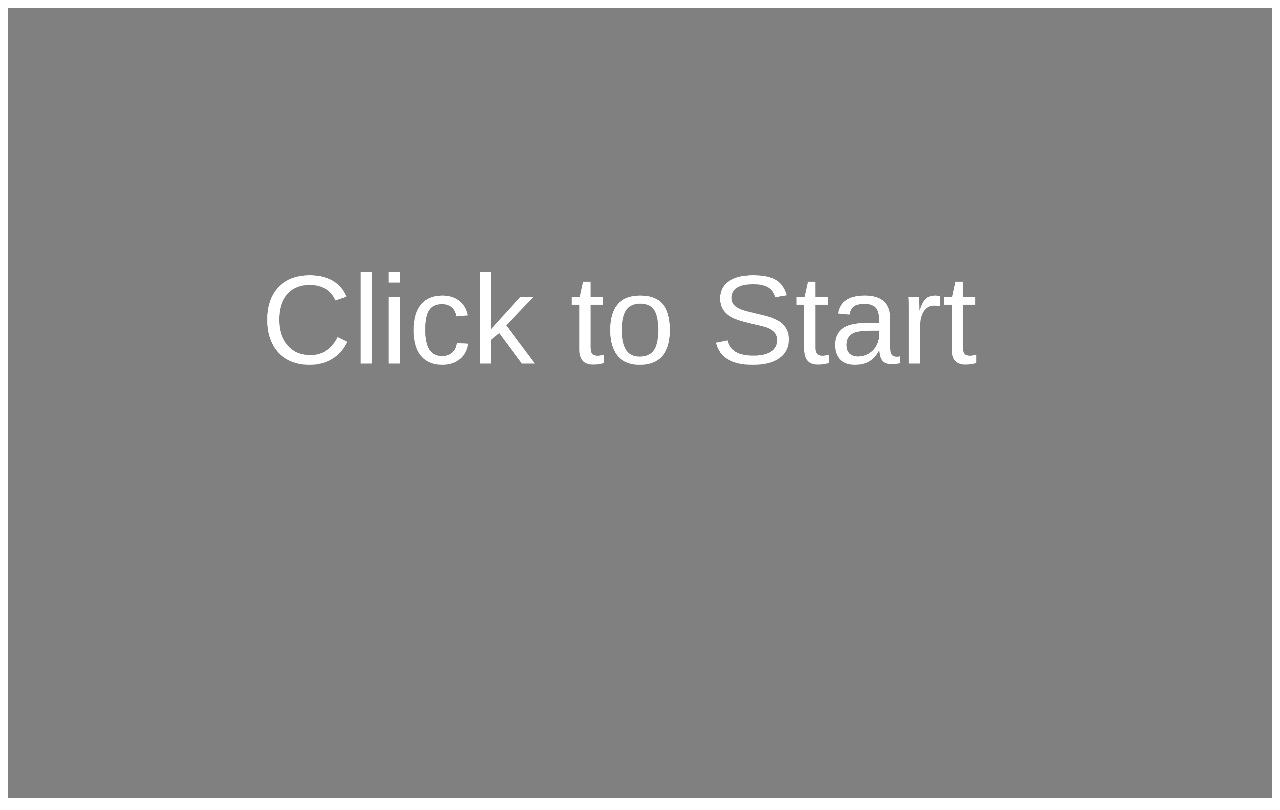
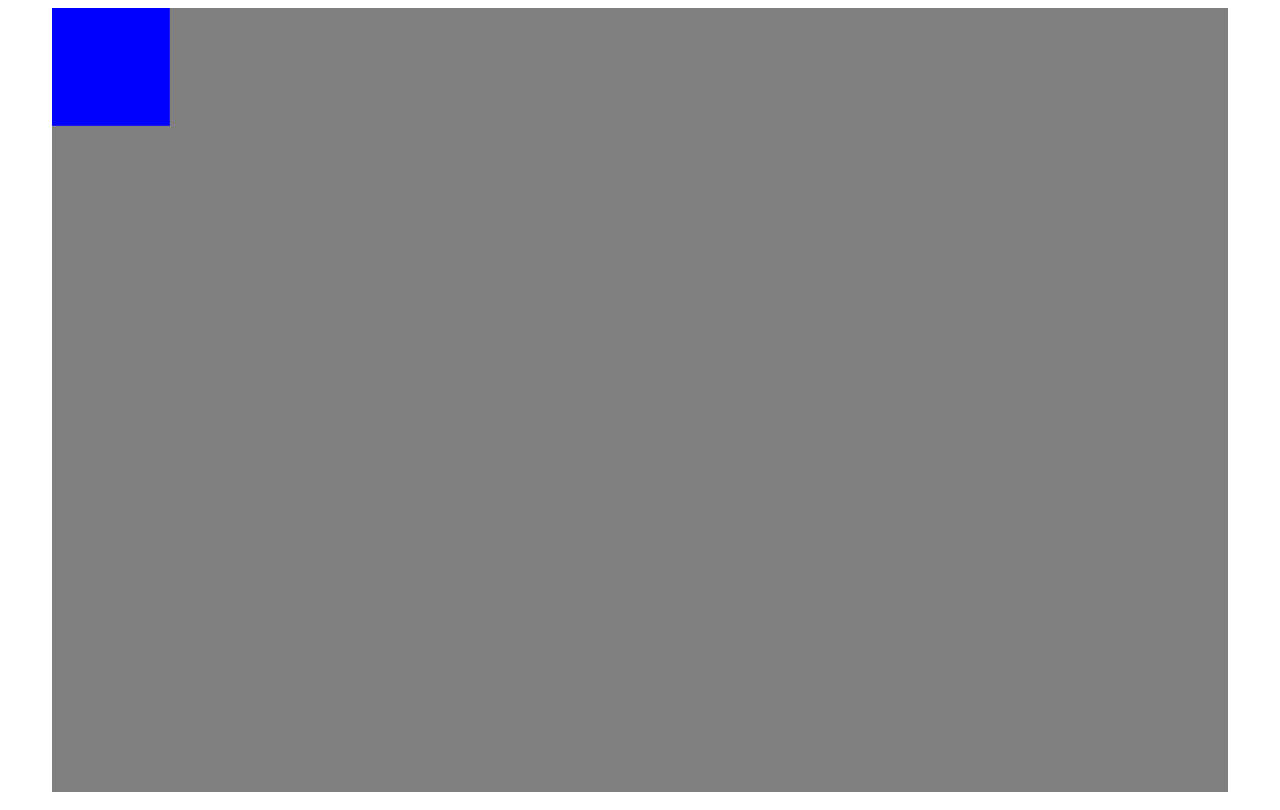
Before and after one commit to skyler544/it-project, a plain HTML site: page index.html in a window 1280 px wide. Drawn offline with nearby package versions, Linux system fonts and the light colour scheme.

Commit message:
proportion doesn't change now. For starters I set it to 2 : 3 (2 height, 3 width)

```diff
--- a/css/main.css
+++ b/css/main.css
@@ -1,11 +1,11 @@
 body {
     overflow: hidden;
     scroll-behavior: unset;
+    text-align: center;
 }
 #game {
     box-sizing: border-box;
     background-color: gray;
-    width: 100%;
-    height: 100%;
+    height: 98vh;
     overflow: hidden;
 }
--- a/js/draw.js
+++ b/js/draw.js
@@ -10,18 +10,31 @@ var gameArea = {
         gameArea.resize();
 
         // just some intro, test or whatever you like ...
-        let START = new component("text", "Click to Start");
+        /* let START = new component("text", "Click to Start");
         START.y = 45;
         START.width = 10; // width = font-size, height = font-family
         START.height = "Arial"; // width = font-size, height = font-family
         START.x = 20;
         START.color = "white";
         START.percentTOpixel(); // x, y, width and height will be changed to pixel (relative to the size of the game)
-        START.update(); // we need to update the game after each action (also update reguarly later) -> setIntervall
+        START.update(); // we need to update the game after each action (also update reguarly later) -> setIntervall */
+        let BLOCK = new component("rect", "blue");
+        BLOCK.x = 0;
+        BLOCK.y = 0;
+        BLOCK.width = 10;
+        BLOCK.height = 10;
+        // BLOCK.color = "blue"; -- optional
+        BLOCK.percentTOpixel();
+        BLOCK.update();
     },
+    // please also check if in vertical mode - or force vertical mode ...
     resize : function () { // absolute size not important! -> only proportion
-        gameArea.canvas.width = window.innerWidth * 3; // * 3 for better resolution
+        // resizing only dependent from height - don't make it also dependent from the width, beacause then the proportion will be lost!!!
         gameArea.canvas.height = window.innerHeight * 3;  // * 3 for better resolution
+        gameArea.canvas.width = gameArea.canvas.height * 1.5 // 1.5 times as wide as the height - can / should be changed
+        // -> Proportion for now :
+        // 1 : 1,5
+        // 2 : 3 (2 heiht - 3 width)
     }
 }
 
@@ -84,12 +97,15 @@ class component {
         this.y += this.speedY;
     }
     percentTOpixel() { // we want to write in percent to make it responsive, not in pixel
+        // for now the percent are relative to the width
+        // you can change it to the height by replacing "gameArea.canvas.width"
+        // by "gameArea.canvas.height" in line 1 (== 103) and 3 (== 105)
         this.width = (this.width/100) * gameArea.canvas.width /* width: percent to pixel */
         if (typeof this.height == "number") { // don't, if height is e.g. a font-family - string e.g. "Arial"
             this.height = (this.height/100) * gameArea.canvas.width /* height: percent to pixel */
         }
-        this.x = (this.x/100) * gameArea.canvas.width /* height: percent to pixel */
-        this.y = (this.y/100) * gameArea.canvas.height /* height: percent to pixel */
+        this.x = (this.x/100) * gameArea.canvas.width /* height: percent to pixel - location on the x axis */
+        this.y = (this.y/100) * gameArea.canvas.height /* height: percent to pixel - location on the y axis */
         this.speedY = (this.speedY/100) * gameArea.canvas.height /* height: vertical speed is the same on each display */
     }
 }
```
